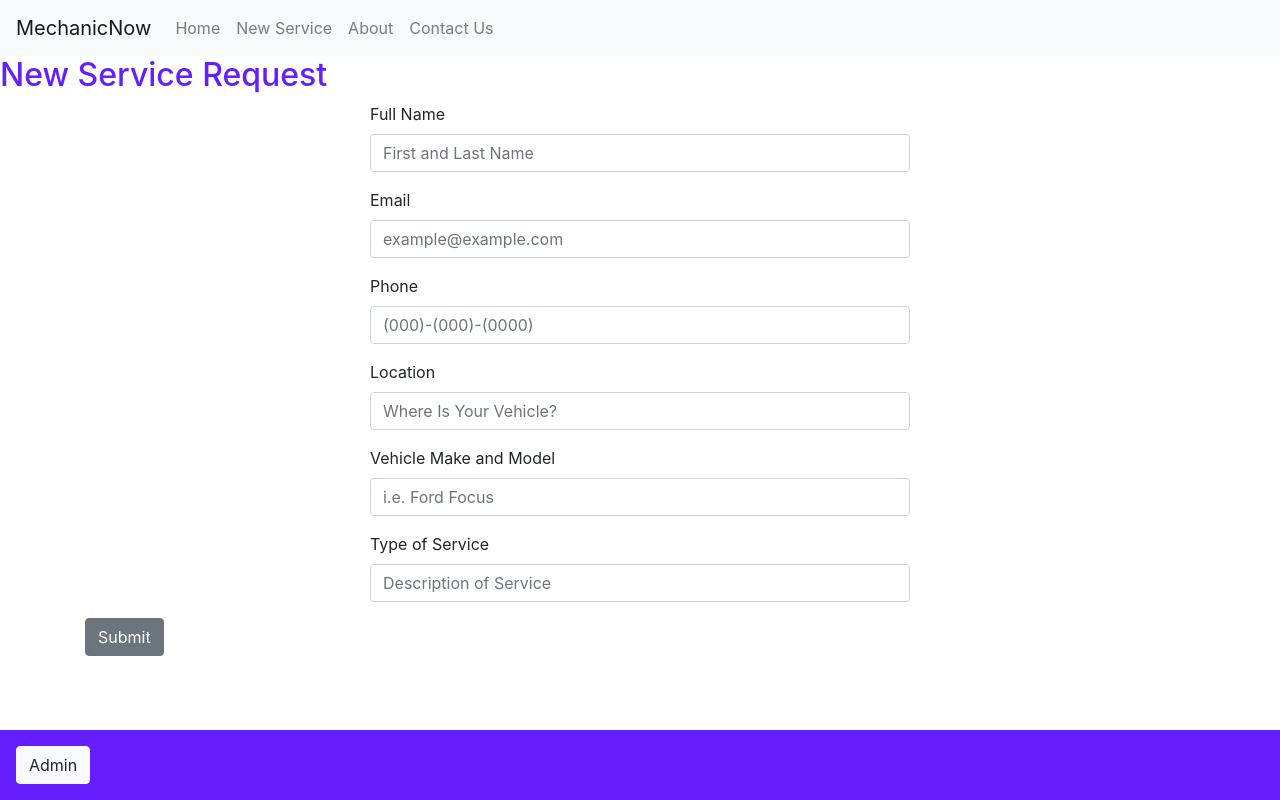
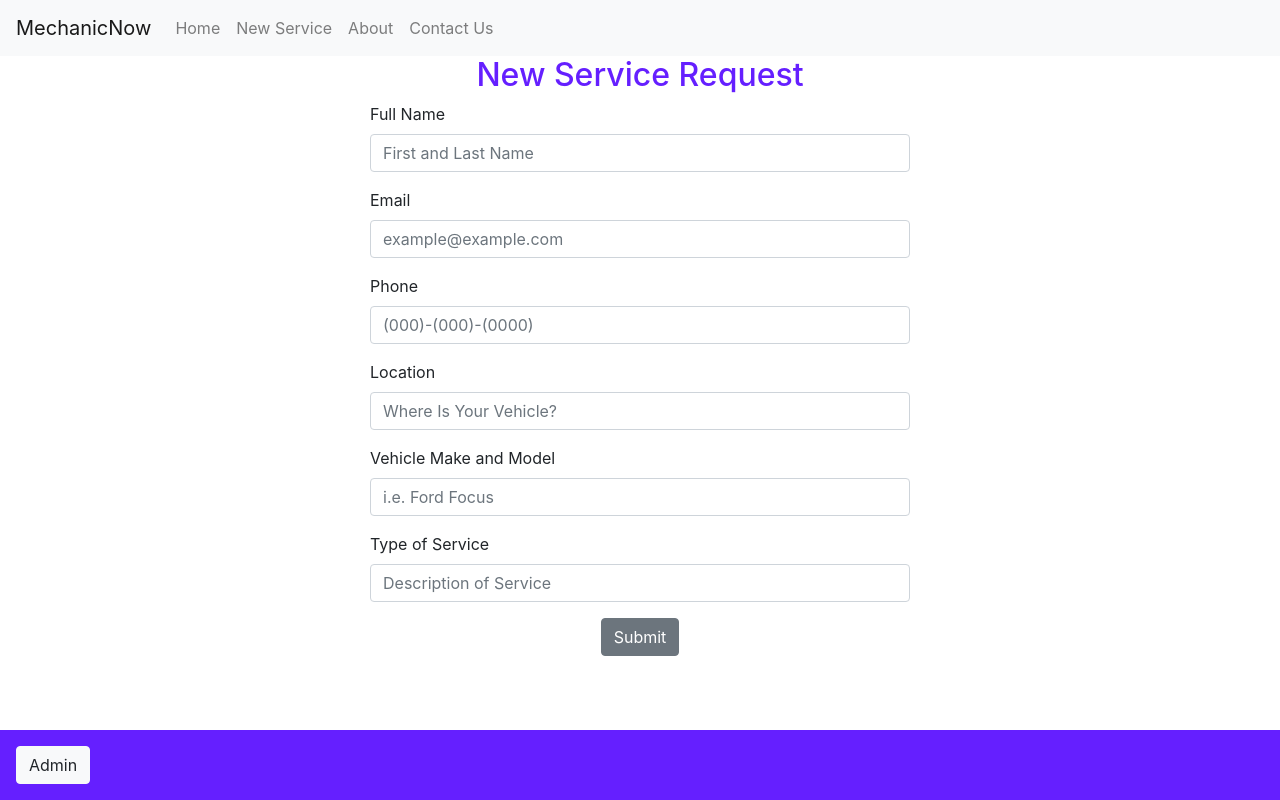
Before and after one commit to bethel-school-of-technology/team-ramsey-rebels-frontend, a React (Create React App) app: page /newrequest in a window 1280 px wide. Built offline with nearby package versions, Linux system fonts and the light colour scheme.

Commit message:
added centering to app content

```diff
--- a/src/App.css
+++ b/src/App.css
@@ -5,6 +5,11 @@ h2 {
 
 .footer-p {
   color: whitesmoke;
+  text-align: center;
+}
+
+.request, #submit, h2, .refresh, .requests {
+  text-align: center;
 }
 
 .margin{
--- a/src/components/Admin/Admin.js
+++ b/src/components/Admin/Admin.js
@@ -23,14 +23,14 @@ function Admin() {
   return (
     <div>
       <Navigation />
-      <h1>Update service requests here:</h1>
-      <div>
+      <h2>Update service requests here:</h2>
+      <div className="refresh">
         <Button variant="success" onClick={refreshPage}>
           Refresh Changes
         </Button>
       </div>
       <hr />
-      <div>
+      <div className="requests">
         {requests.map((request) => (
           <div key={request.serviceType}>
             <AdminInput request={request} />
--- a/src/components/Requests/NewRequest.js
+++ b/src/components/Requests/NewRequest.js
@@ -112,7 +112,7 @@ export default class NewRequest extends Component {
     return (
       <div className="submit-form">
         <Navigation />
-        <div>
+        <div className="request">
           <h2>New Service Request</h2>
         </div>
         <Container>
@@ -231,10 +231,12 @@ export default class NewRequest extends Component {
               <Col></Col>
             </Row>
           </div>
-          <Button onClick={this.saveRequest} className="btn btn-secondary">
+        </Container>
+        <div id="submit">
+        <Button onClick={this.saveRequest} className="btn btn-secondary">
             Submit
-          </Button>
-        </Container>
+        </Button>
+        </div>
       </div>
     );
   }
```
